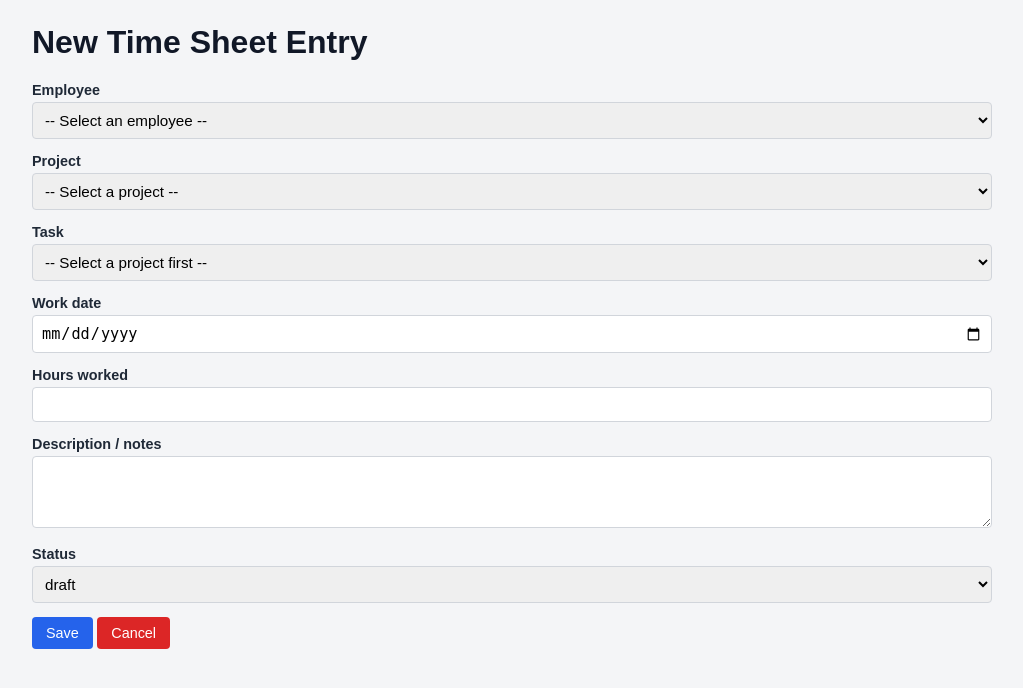
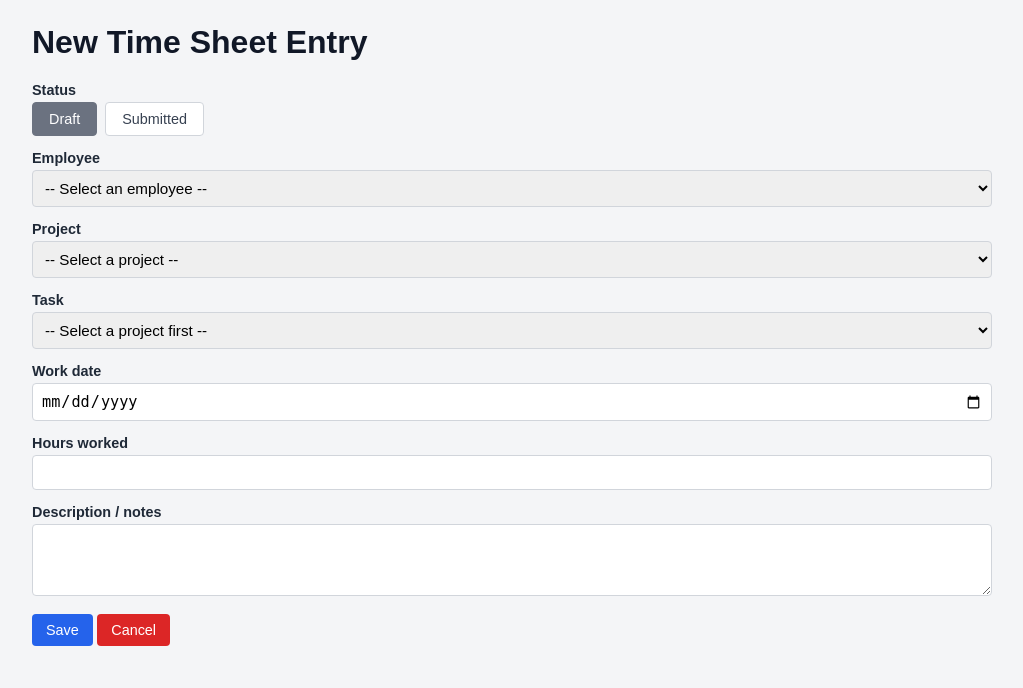
Before and after one commit to Yashodha-diahan/take-menagement, a Flask app: page /timesheets/new in a window 1280 px wide. Shown: the part 50-738 px from the top of the page, without its empty margins (128-1151 px from the left). Run offline with Flask 3, Linux system fonts and the light colour scheme; data that the repository does not hold is empty; some libraries are stand-ins or nearby versions.

Commit message:
change the statues , add button update

```diff
--- a/timesheet_app/static/css/style.css
+++ b/timesheet_app/static/css/style.css
@@ -168,3 +168,52 @@ form.inline {
     border-radius: 4px;
     margin-bottom: 14px;
 }
+
+.status-picker {
+    display: flex;
+    flex-wrap: wrap;
+    gap: 24px;
+}
+
+.status-group {
+    display: flex;
+    gap: 8px;
+}
+
+.status-btn {
+    padding: 8px 16px;
+    border: 1px solid #d1d5db;
+    border-radius: 4px;
+    background: #fff;
+    color: #374151;
+    font-size: 0.9rem;
+    cursor: pointer;
+}
+
+.status-btn:hover {
+    background: #f3f4f6;
+}
+
+.status-btn.selected.status-draft-btn {
+    background: #6b7280;
+    border-color: #6b7280;
+    color: #fff;
+}
+
+.status-btn.selected.status-submitted-btn {
+    background: #b45309;
+    border-color: #b45309;
+    color: #fff;
+}
+
+.status-btn.selected.status-approved-btn {
+    background: #15803d;
+    border-color: #15803d;
+    color: #fff;
+}
+
+.status-btn.selected.status-rejected-btn {
+    background: #dc2626;
+    border-color: #dc2626;
+    color: #fff;
+}
--- a/timesheet_app/templates/timesheets/form.html
+++ b/timesheet_app/templates/timesheets/form.html
@@ -10,6 +10,21 @@
 {% endif %}
 
 <form method="post">
+    <div class="form-group">
+        <label>Status</label>
+        <input type="hidden" id="status" name="status" value="{{ timesheet.status if timesheet else 'draft' }}">
+        <div class="status-picker">
+            <div class="status-group" id="stage-group">
+                <button type="button" class="status-btn status-draft-btn" data-value="draft">Draft</button>
+                <button type="button" class="status-btn status-submitted-btn" data-value="submitted">Submitted</button>
+            </div>
+            <div class="status-group" id="decision-group">
+                <button type="button" class="status-btn status-approved-btn" data-value="approved">Approved</button>
+                <button type="button" class="status-btn status-rejected-btn" data-value="rejected">Rejected</button>
+            </div>
+        </div>
+    </div>
+
     <div class="form-group">
         <label for="employee_id">Employee</label>
         <select id="employee_id" name="employee_id" required>
@@ -63,15 +78,6 @@
         <textarea id="notes" name="notes" rows="3">{{ timesheet.notes if timesheet else '' }}</textarea>
     </div>
 
-    <div class="form-group">
-        <label for="status">Status</label>
-        <select id="status" name="status">
-            {% for s in statuses %}
-            <option value="{{ s }}" {% if timesheet and timesheet.status == s %}selected{% endif %}>{{ s }}</option>
-            {% endfor %}
-        </select>
-    </div>
-
     <button type="submit" class="btn">Save</button>
     <a class="btn btn-danger" href="{{ url_for('timesheets.list_timesheets') }}">Cancel</a>
 </form>
@@ -109,5 +115,42 @@
     if (projectSelect.value) {
         loadTasks(projectSelect.value, currentTaskId);
     }
+
+    // Status picker: Draft/Submitted on the left, Approved/Rejected on the right.
+    // The Approved/Rejected group only shows once "Submitted" is active (or the
+    // entry is already approved/rejected). Picking a button highlights it while
+    // the other button in that group stays visible so it can still be chosen.
+    const statusInput = document.getElementById("status");
+    const stageButtons = document.querySelectorAll("#stage-group .status-btn");
+    const decisionButtons = document.querySelectorAll("#decision-group .status-btn");
+    const decisionGroup = document.getElementById("decision-group");
+    const allStatusButtons = document.querySelectorAll(".status-btn");
+
+    function highlight(value) {
+        allStatusButtons.forEach((btn) => {
+            btn.classList.toggle("selected", btn.dataset.value === value);
+        });
+    }
+
+    function updateDecisionVisibility(value) {
+        const showDecision = value === "submitted" || value === "approved" || value === "rejected";
+        decisionGroup.style.display = showDecision ? "flex" : "none";
+    }
+
+    function setStatus(value) {
+        statusInput.value = value;
+        highlight(value);
+        updateDecisionVisibility(value);
+    }
+
+    stageButtons.forEach((btn) => {
+        btn.addEventListener("click", () => setStatus(btn.dataset.value));
+    });
+
+    decisionButtons.forEach((btn) => {
+        btn.addEventListener("click", () => setStatus(btn.dataset.value));
+    });
+
+    setStatus(statusInput.value);
 </script>
 {% endblock %}
```
Also changed, not shown: timesheets_export.xml (+14 -24 lines).
